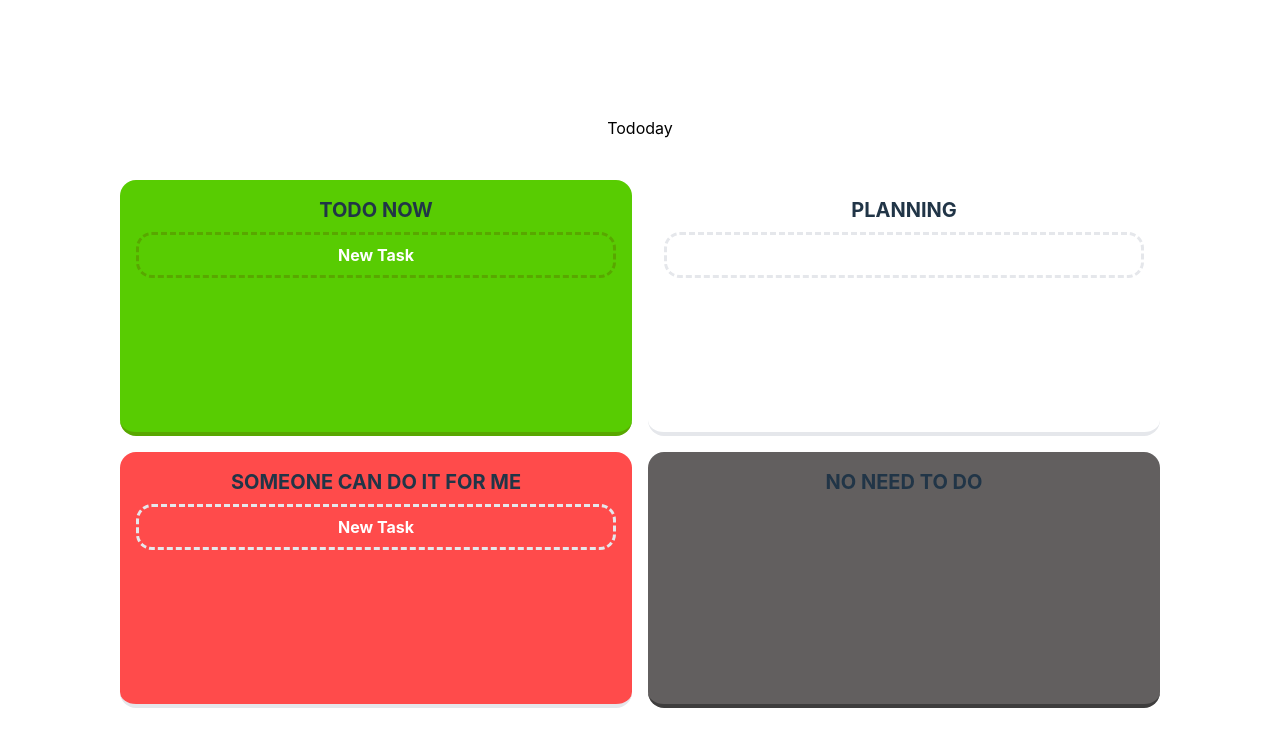
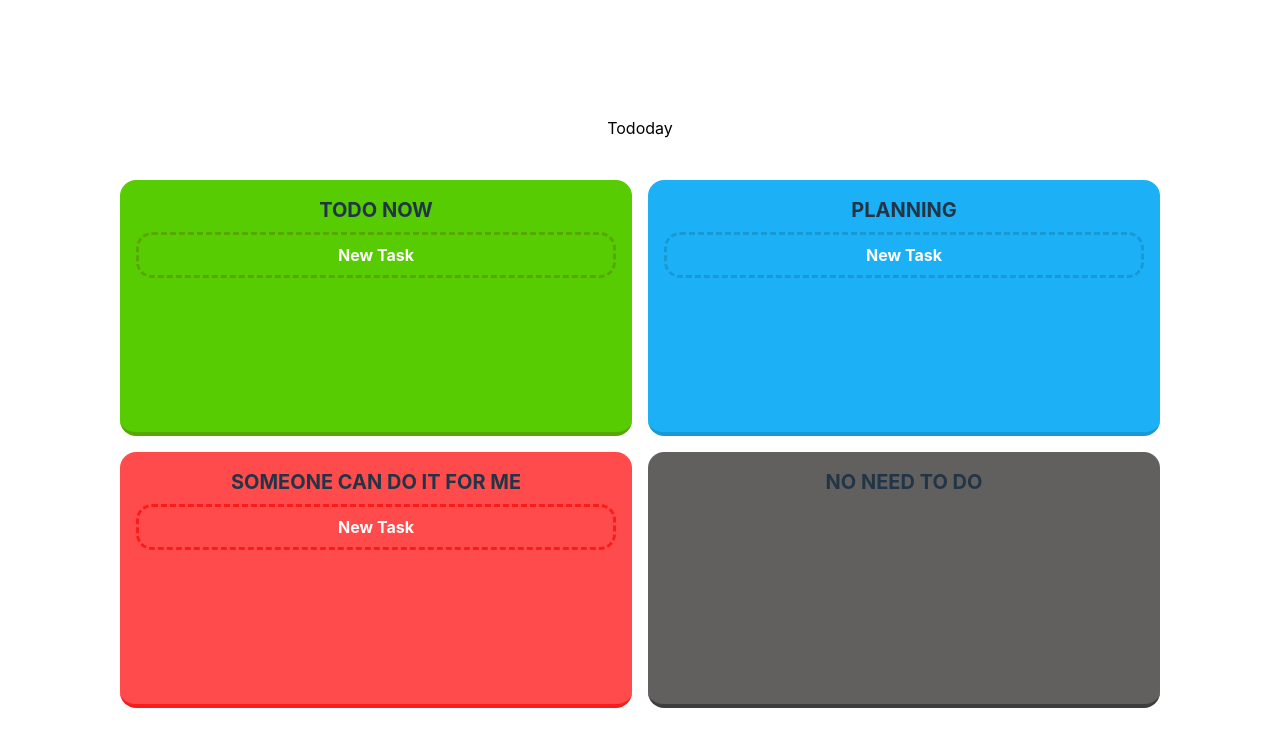
Before and after one commit to OpenUET/TodoDay, a React (Vite) app in the folder client/: page / in a window 1280 px wide. Shown: the top 746 px of the page. Built offline with nearby package versions, Linux system fonts and the light colour scheme; no server answers.

Commit message:
Fix inconsistency with arbitrary value color class

```diff
--- a/client/src/App.jsx
+++ b/client/src/App.jsx
@@ -21,11 +21,11 @@ function App() {
     <div className="flex flex-col bg-transparent w-full h-auto">
       <div className="text-black m-8 flex items-center justify-center">Tododay</div>
       <div className="flex">
-        <EisenBlock color={"58cc02"} bcolor={"58a700"} name={"Todo now"}/>
-        <EisenBlock color={"1cb0f6"} bcolor={"1899d6"} name={"Planning"}/>
+        <EisenBlock color={"green"} bcolor={"green"} name={"Todo now"}/>
+        <EisenBlock color={"blue"} bcolor={"blue"} name={"Planning"}/>
       </div>
       <div className="flex">
-        <EisenBlock color={"ff4b4b"} bcolor={"f81c1c"} name={"Someone can do it for me"}/>
+        <EisenBlock color={"red"} bcolor={"red"} name={"Someone can do it for me"}/>
         <TrashBlock/>
       </div>
     </div>
--- a/client/src/components/EisenBlock.jsx
+++ b/client/src/components/EisenBlock.jsx
@@ -2,7 +2,9 @@ import React from 'react';
 import NewTask from './NewTask';
 
 const EisenBlock = ({ color, bcolor, name }) => {
-  const eisenClasses = `bg-[#${color}] border-b-4 border-[#${bcolor}] p-4 m-2 rounded-2xl flex flex-1 flex-col items-center justify-start w-[512px] h-[256px]`;
+  const colorClass = color === "green" ? "bg-[#58cc02]" : (color === "red" ? "bg-[#ff4b4b]" : "bg-[#1cb0f6]");
+  const bcolorClass = bcolor === "green" ? "border-[#58a700]" : (bcolor === "red" ? "border-[#f81c1c]" : "border-[#1899d6]");
+  const eisenClasses = `${colorClass} border-b-4 ${bcolorClass} p-4 m-2 rounded-2xl flex flex-1 flex-col items-center justify-start w-[512px] h-[256px]`;
 
   return (
     <div className={eisenClasses}>
--- a/client/src/components/NewTask.jsx
+++ b/client/src/components/NewTask.jsx
@@ -4,6 +4,8 @@ function NewTask({ bcolor }) {
   const [isModalOpen, setIsModalOpen] = useState(false);
   const [taskName, setTaskName] = useState('');
   const [taskDescription, setTaskDescription] = useState('');
+
+  const bcolorClass = bcolor === "green" ? "border-[#58a700]" : (bcolor === "red" ? "border-[#f81c1c]" : "border-[#1899d6]");
 
   const openModal = () => {
     setIsModalOpen(true);
@@ -26,7 +28,7 @@ function NewTask({ bcolor }) {
   return (
     <div className="w-full">
       <button
-        className={`bg-transparent border-[3px] border-[#${bcolor}] border-dashed text-white font-bold py-2 px-4 rounded-2xl w-full`}
+        className={`bg-transparent border-[3px] ${bcolorClass} border-dashed text-white font-bold py-2 px-4 rounded-2xl w-full`}
         onClick={openModal}
       >
         New Task
```
